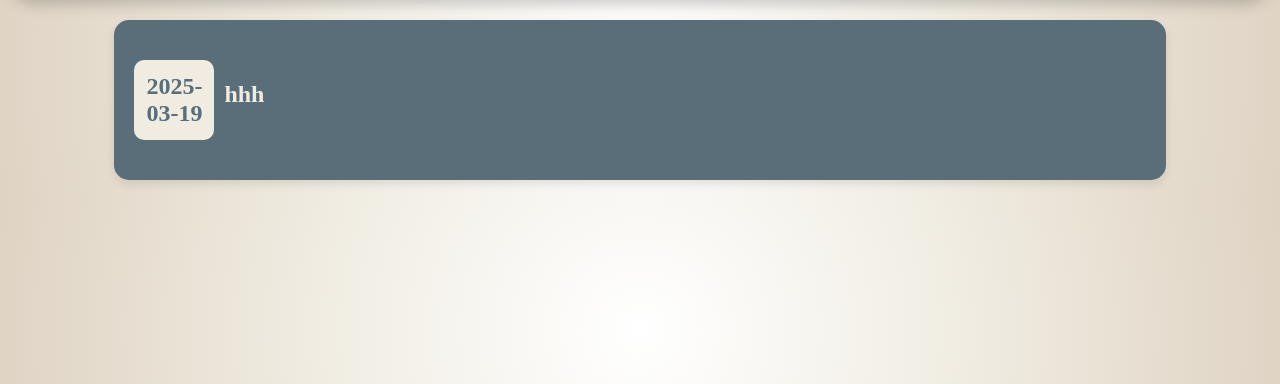
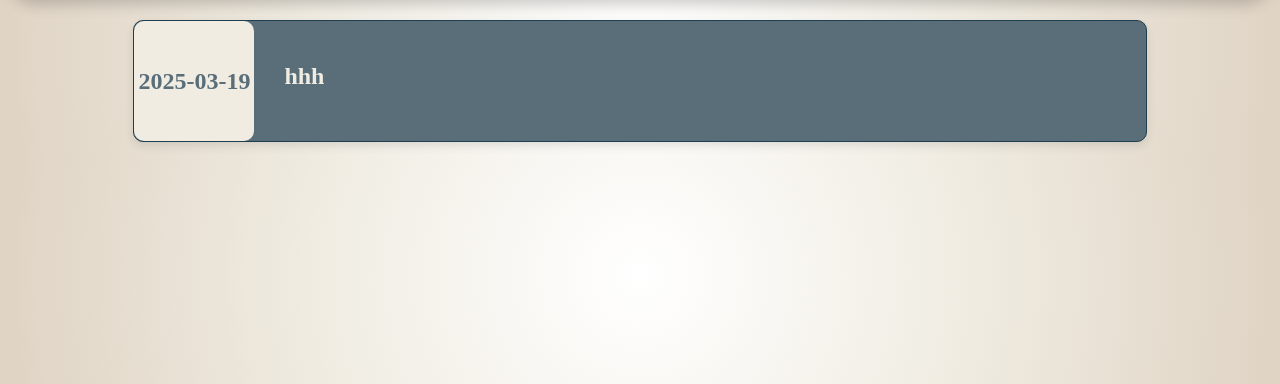
Before and after one commit to srushtisoni08/Note_taking, a Flask app: page /tasks in a window 1280 px wide. Shown: the part 63-447 px from the top of the page. Run offline with Flask 3, Linux system fonts and the light colour scheme; a user stored in the database is signed in.

Commit message:
style : tasks

```diff
--- a/static/task.css
+++ b/static/task.css
@@ -31,36 +31,39 @@ body{
 #event {
     display: flex;
     background: #596e79;
-    padding: 20px;
+    align-items: center;
     margin: 20px auto;
     width: 80%;
-    border-radius: 15px;
     box-shadow: 0 4px 10px rgba(0, 0, 0, 0.1);
     transition: transform 0.2s ease-in-out;
+    border-radius: 10px;
+    border: 1px solid #1f3f51;
 }
 #event:hover {
     transform: scale(1.02);
 }
+
 #title {
     color: #f0ece2;
     font-size: 1.5rem;
     margin-top: 10px;
-    margin-left: 10px;
+    margin-left: 30px;
     display: flex;
     align-items: center;
+    background: #596e79;
 }
 #date{
-    /* background-color: #f0ece2;
-    color: #596e79; */
     background-color: #f0ece2;
     color: #596e79;
     font-size: 1.5rem;
     font-weight: bold;
-    width: 80px;   /* Square size */
-    height: 80px;
+    width: 120px;
+    height: 120px;
     display: flex;
     align-items: center;
     justify-content: center;
     text-align: center;
-    border-radius: 10px; /* Slightly rounded corners */
+    margin: 0;
+    border-radius: 10px;
+
 }
--- a/templates/task.html
+++ b/templates/task.html
@@ -14,7 +14,7 @@
             <button class="out">Log Out</button>
         </form>
     </div>
-    {%for event in events %}
+    {% for event in events | sort(attribute='date') %}
         <div id="event">
             <h2 id="date">{{event.date}}</h2>
             <h2 id="title">{{event.title}}</h2>
```
Also changed, not shown: instance/database.db, 2 other files.
